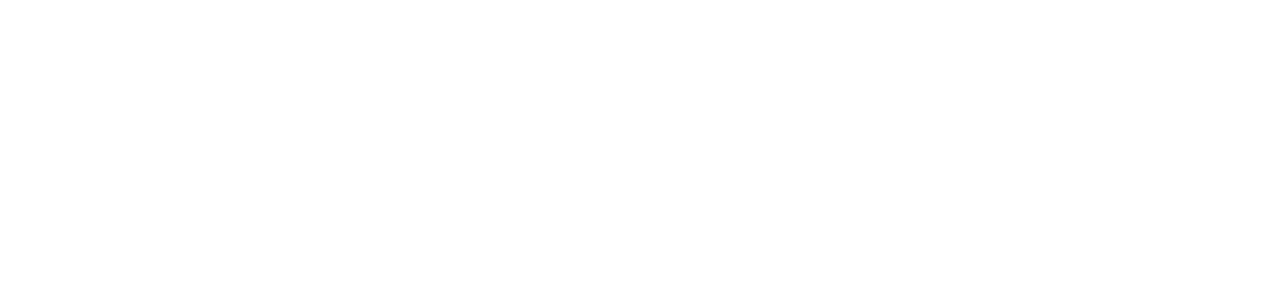
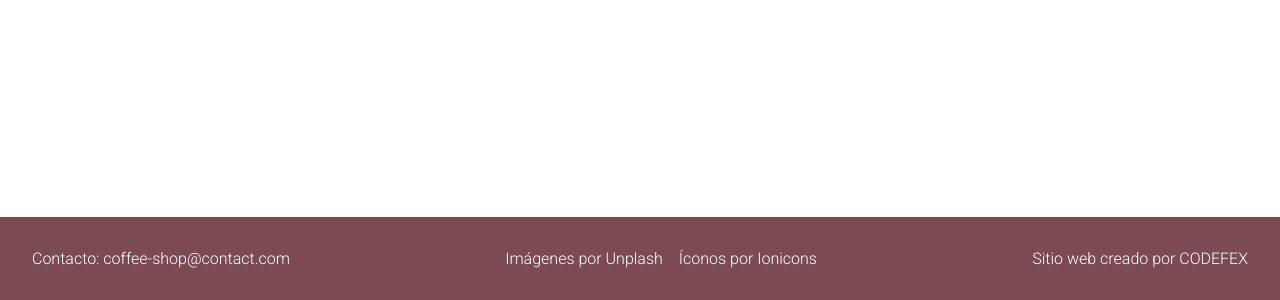
Before and after one commit to AriasFederico/demo-page-static, a React (Vite) app: page / in a window 1280 px wide. Shown: the part 2654-2954 px from the top of the page. Before the commit the page ends 2823 px from the top, so only its background shows below. Built offline with nearby package versions, Linux system fonts and the light colour scheme.

Commit message:
agrega footer

```diff
--- a/src/App.jsx
+++ b/src/App.jsx
@@ -19,8 +19,8 @@
 				<Home />
 				<Products />
 				<About />
-				<Footer />
 			</main>
+			<Footer />
 		</div>
 	);
 };
--- a/src/data/globalData.js
+++ b/src/data/globalData.js
@@ -89,9 +89,19 @@
 		copyightText: 'Sitio web creado por CODEFEX',
 		creditUrl: '#',
 
+		gmail: 'coffee-shop@contact.com',
+
 		imageCredits: [
-			{ text: 'Imágenes por Unplash', url: '', target: '' },
-			{ text: 'Íconos por Ionicons', url: '', target: '' },
+			{
+				text: 'Imágenes por Unplash',
+				url: 'https://unsplash.com/es',
+				target: '_blank',
+			},
+			{
+				text: 'Íconos por Ionicons',
+				url: 'https://ionic.io/ionicons',
+				target: '_blank',
+			},
 		],
 	},
 };
--- a/src/pages/about/About.scss
+++ b/src/pages/about/About.scss
@@ -2,19 +2,22 @@
 @use '../../styles/mixins' as *;
 
 .About {
-    height: 100vh;
     padding: 3rem 2rem;
     display: flex;
     gap: 5rem;
     flex-direction: column;
     align-items: center;
 
+    @include desktop(){
+        height: 100vh;
+        margin-bottom: 3rem;
+    }
+
     &__container {
         display: flex;
         flex-direction: column;
         gap: 2rem;
         max-width: 1280px;
-
 
         @include desktop(){
             flex-direction: row;
--- a/src/pages/components/common/logo/Logo.scss
+++ b/src/pages/components/common/logo/Logo.scss
@@ -1,4 +1,6 @@
 @use '../../../../styles/variables' as *;
+@use '../../../../styles/mixins' as *;
+
 .Logo {
     display: flex;
     align-items: center;
@@ -14,6 +16,10 @@
         font-weight: 800;
         font-family: "Oswald",sans-serif;
         font-size: 1.8rem;
-        color: $black;
+        color: $secondary-color;
+
+        @include desktop(){
+            color: $black;
+        }
    }
 }
--- a/src/pages/components/footer/Footer.jsx
+++ b/src/pages/components/footer/Footer.jsx
@@ -1,8 +1,27 @@
+import './Footer.scss';
 import { globalData } from '../../../data';
 
 const { footer } = globalData;
-const { copyightText, creditUrl, imageCredits } = footer;
+const { gmail, copyightText, creditUrl, imageCredits } = footer;
 
 export const Footer = () => {
-	return <div className='Footer'></div>;
+	return (
+		<footer className='Footer'>
+			<div className='Footer__container'>
+				<a href='mailto:@' className='Footer__span-gmail'>
+					Contacto: {gmail}
+				</a>
+				<div className='Footer__atributions'>
+					{imageCredits.map(({ text, target, url }) => (
+						<a href={url} key={text} target={target}>
+							{text}
+						</a>
+					))}
+				</div>
+				<div className='Footer__credits'>
+					<a href={creditUrl}>{copyightText}</a>
+				</div>
+			</div>
+		</footer>
+	);
 };
--- /dev/null
+++ b/src/pages/components/footer/Footer.scss
@@ -0,0 +1,37 @@
+@use '../../../styles/variables' as *;
+@use '../../../styles/mixins' as *;
+
+.Footer {
+    background-color: $primary-color;
+    padding: 2rem 0;
+
+    @include desktop(){
+        padding: 2rem;
+    }
+
+    a {
+        color: white;
+    }
+
+    &__container {
+        display: flex;
+        flex-direction: column;
+        gap: 2rem;
+        align-items: center;
+
+        @include desktop(){
+            flex-direction: row;
+            max-width: 1280px;
+            margin: 0 auto;
+            justify-content: space-between;
+
+        }
+    }
+
+
+    &__atributions {
+        display: flex;
+        gap: 1rem;
+    }
+
+}
```
